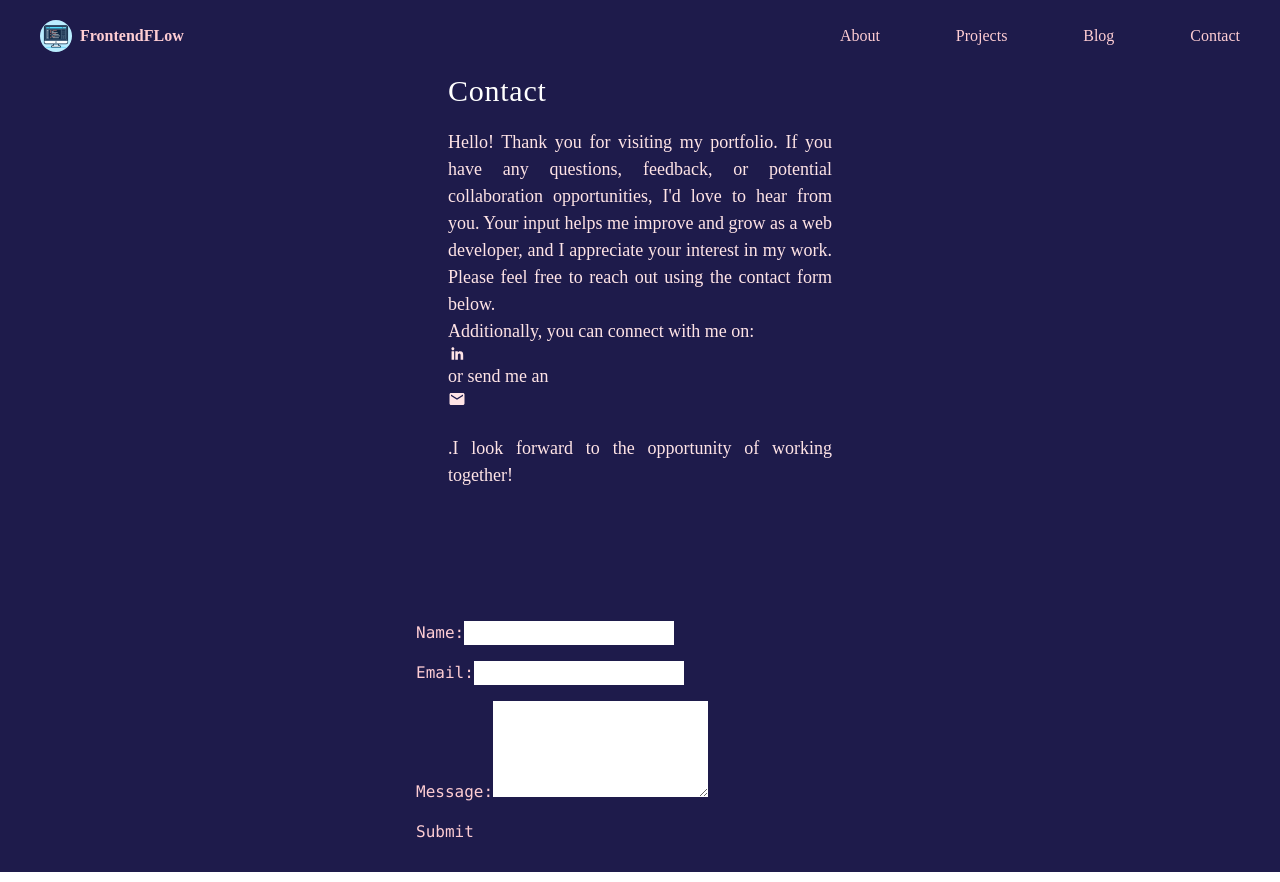
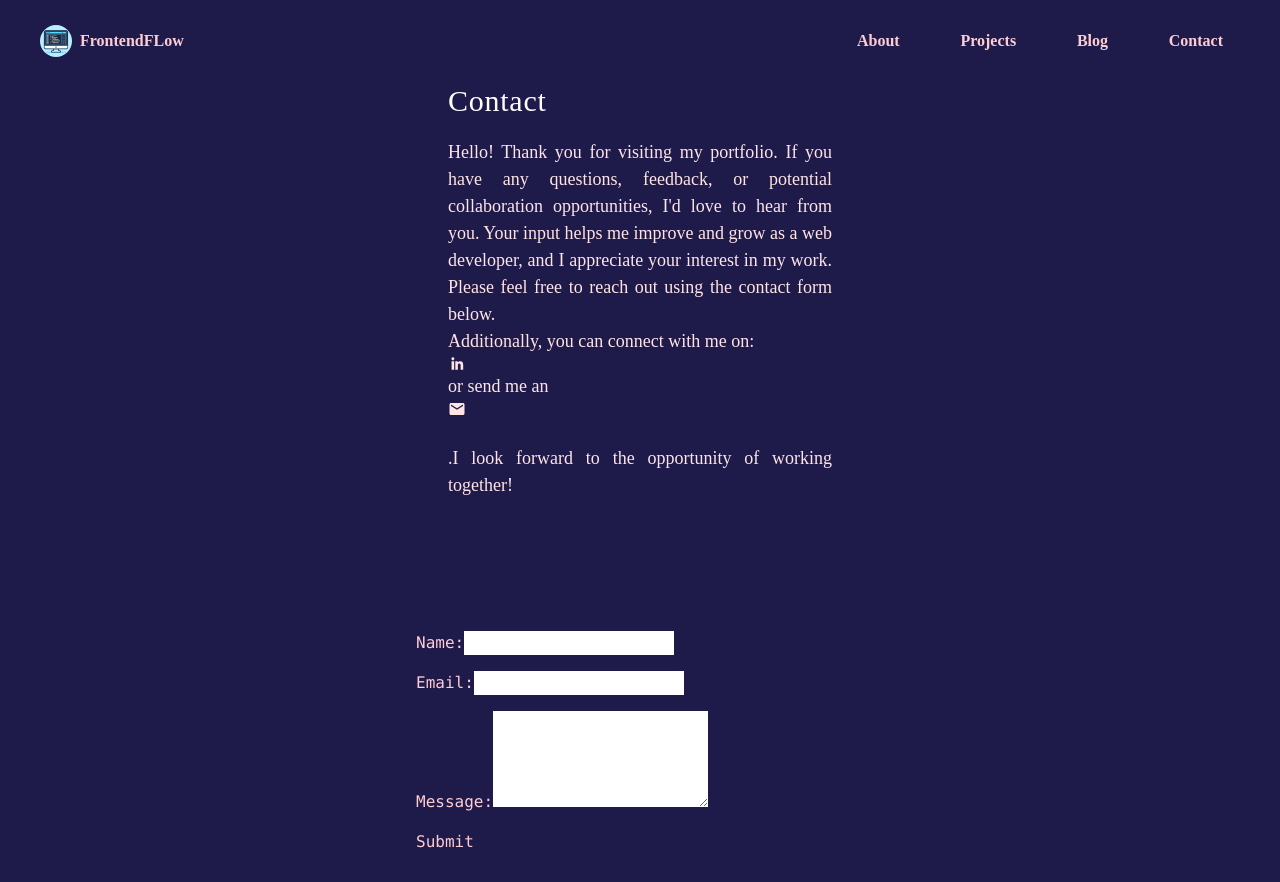
Before and after one commit to Rgit915/frontend-flow, a React (Vite) app: page /contact in a window 1280 px wide. Built offline with nearby package versions, Linux system fonts and the light colour scheme.

Commit message:
Add custom css class and apply to each NavLink

```diff
--- a/src/components/NavLinks.jsx
+++ b/src/components/NavLinks.jsx
@@ -3,10 +3,10 @@ import { NavLink } from "react-router-dom";
 const NavLinks = () => {
   return (
     <>
-      <NavLink to="about">About</NavLink>
-      <NavLink to="projects">Projects</NavLink>
-      <NavLink to="#">Blog</NavLink>
-      <NavLink to="#">Contact</NavLink>
+      <NavLink to="about" className="nav-link">About</NavLink>
+      <NavLink to="projects" className="nav-link">Projects</NavLink>
+      <NavLink to="#" className="nav-link">Blog</NavLink>
+      <NavLink to="#" className="nav-link">Contact</NavLink>
     </>
   );
 };
--- a/src/index.css
+++ b/src/index.css
@@ -8,7 +8,7 @@
   }
 
   header{
-    @apply min-h-screen  bg-indigo-950 text-rose-200 px-10 py-5 z-[20] overflow-hidden
+    @apply min-h-screen  bg-indigo-950 text-rose-200 px-10 py-5 z-[20] overflow-hidden;
   }
 
   .overlay {
@@ -23,3 +23,19 @@
     @apply text-rose-100 text-[14px] text-justify mt-2 lg:text-[16px] md:text-center md:max-w-sm xl:text-[18px] xl:text-justify;
   }
 }
+
+.nav-link {
+  font-weight: 700;
+  border-radius: 1.5rem;
+  padding: 0.5rem 1rem;
+  display: inline-block;
+  font-size: 16px;
+  border: 1px solid transparent;
+  transition: all 0.3s ease;
+}
+
+.nav-link:hover {
+  background-color: transparent;
+  border-color: #c3dafe;
+  color: white;
+}
```
